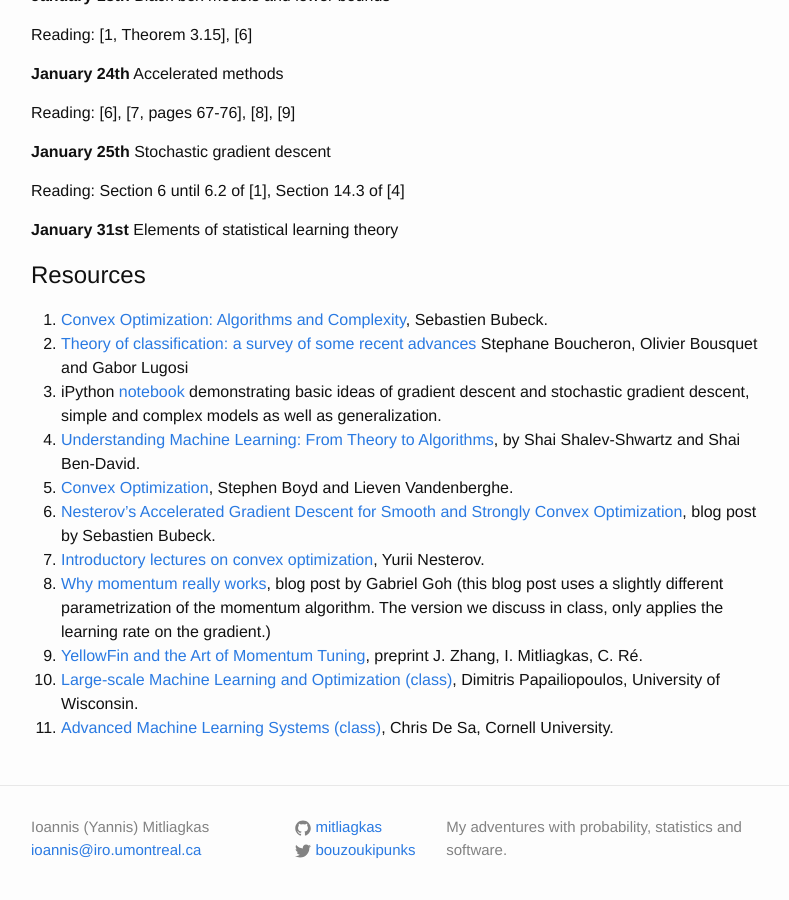
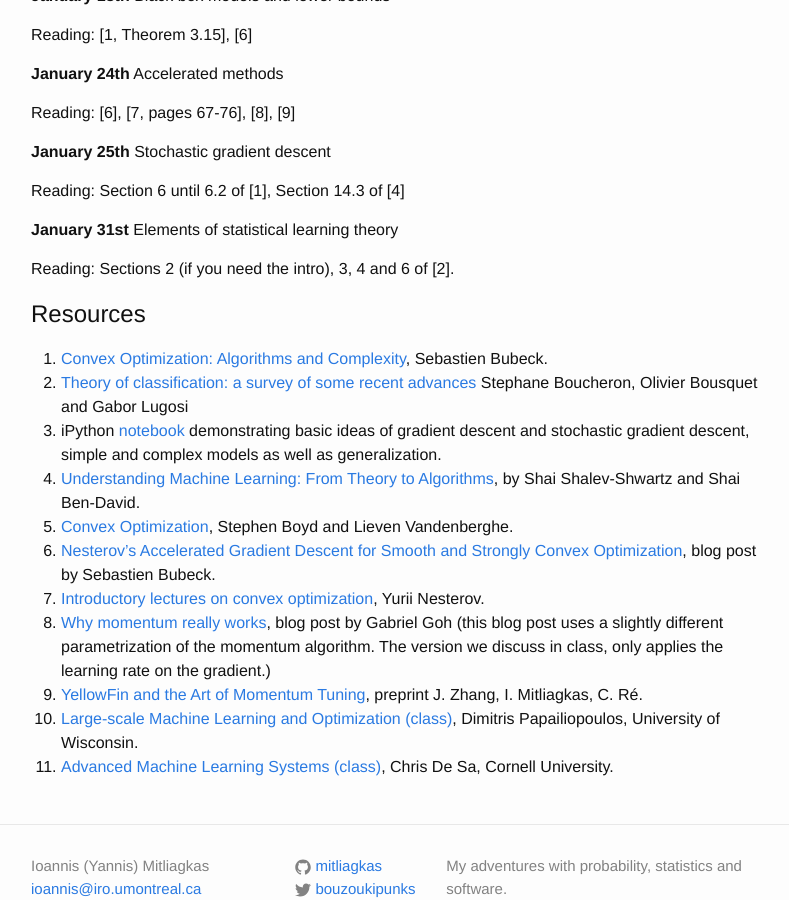
Before and after one commit to mitliagkas/mitliagkas.github.io, a Jekyll site: the page built from dl-theory-class.md, in a window 1280 px wide and 900 px high, scrolled down 2282 px. Shown: the whole window, without its empty margins (239-1028 px from the left). Built offline with Jekyll 4.4.1, drawn with Linux system fonts in a browser that asks for light colours.

Commit message:
New reading posted

```diff
--- a/dl-theory-class.md
+++ b/dl-theory-class.md
@@ -117,6 +117,7 @@ Reading: Section 6 until 6.2 of [1], Section 14.3 of [4]
 **January 31st**
 Elements of statistical learning theory
 
+Reading: Sections 2 (if you need the intro), 3, 4 and 6 of [2].
 
 
 Resources
```
